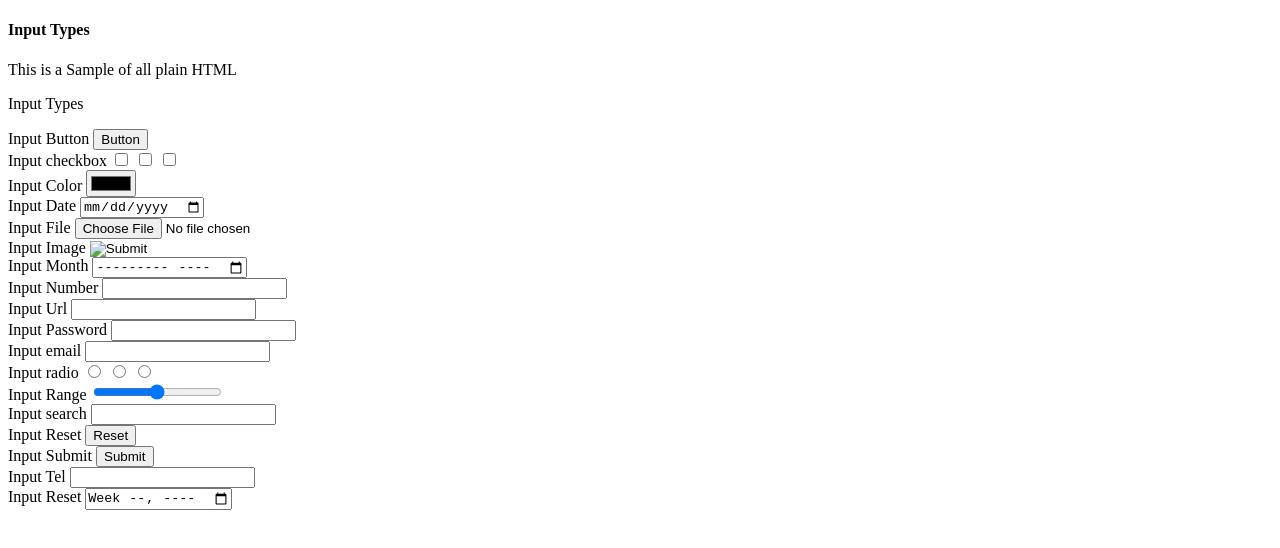
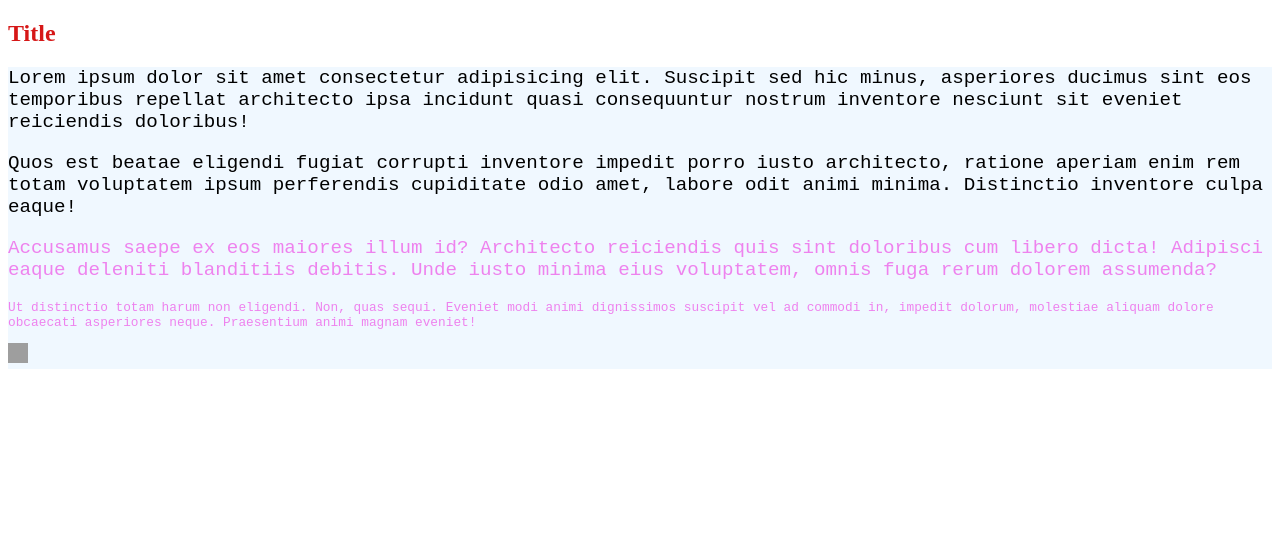
Before and after one commit to MayeDay/Sabio-HTML-CSS-Intro, a plain HTML site: page index.html in a window 1280 px wide. Drawn offline with Linux system fonts and the light colour scheme; grey boxes are pictures that could not be loaded.

Commit message:
adding styles

```diff
--- /dev/null
+++ b/index.css
@@ -0,0 +1,22 @@
+h2 {
+   color: rgb(214, 23, 23);
+}
+
+#main-p{
+  font-size: 1.2rem;
+  background-color: aliceblue;
+  font-family: 'Courier New', Courier, monospace;
+}
+
+.p-class {
+  color: violet;
+}
+
+.p-font {
+  font-size: .8rem;
+}
+
+img[src]{
+  width: 20px;
+  height: 20px;
+}
--- a/index.html
+++ b/index.html
@@ -2,156 +2,30 @@
 <html>
 
 <head>
-  <!-- contains metadata-->
-  <title>
-    Title Changes
-  </title>
+  <link rel="stylesheet" href="index.css">
+  <title>CSS Practice</title>
 </head>
 
 <body>
-  <!-- This is a header -->
-  <h4>Input Types</h4>
+  <h2>Title</h2>
+  <div id="main-p">
+    <p>Lorem ipsum dolor sit amet consectetur adipisicing elit. Suscipit sed hic minus, asperiores ducimus sint eos
+      temporibus repellat architecto ipsa incidunt quasi consequuntur nostrum inventore nesciunt sit eveniet reiciendis
+      doloribus!</p>
+    <p>Quos est beatae eligendi fugiat corrupti inventore impedit porro iusto architecto, ratione aperiam enim rem totam
+      voluptatem ipsum perferendis cupiditate odio amet, labore odit animi minima. Distinctio inventore culpa eaque!</p>
+    <p class="p-class">Accusamus saepe ex eos maiores illum id? Architecto reiciendis quis sint doloribus cum libero
+      dicta! Adipisci
+      eaque deleniti blanditiis debitis. Unde iusto minima eius voluptatem, omnis fuga rerum dolorem assumenda?</p>
+    <p class="p-class p-font">Ut distinctio totam harum non eligendi. Non, quas sequi. Eveniet modi animi dignissimos
+      suscipit
+      vel ad commodi
+      in, impedit dolorum, molestiae aliquam dolore obcaecati asperiores neque. Praesentium animi magnam eveniet!</p>
 
-  <!-- this is a douple p tag-->
-  <p>This is a Sample of all plain HTML</p>
-  <p>Input Types</p>
+    <img src="http://s3.amazonaws.com/pix.iemoji.com/images/emoji/apple/ios-12/256/smiling-face-with-sunglasses.png"
+      alt="">
+  </div>
 
-
-  <div class="input-types">
-    <form action="">
-      <div id="1">
-        <label for="input_1">
-          Input Button
-        </label>
-        <input type="button" value="Button">
-      </div>
-
-      <div id="2">
-        <label for="input_2">
-          Input checkbox
-        </label>
-        <input type="checkbox" value="Button" name="check">
-        <input type="checkbox" value="Button" name="check">
-        <input type="checkbox" value="Button" name="check">
-
-      </div>
-
-      <div id="3">
-        <label for="input_3">
-          Input Color
-        </label>
-        <input type="color" value="Button">
-      </div>
-
-      <div id="4">
-        <label for="input_4">
-          Input Date
-        </label>
-        <input type="date" name="" id="">
-      </div>
-
-      <div id="5">
-        <label for="input_5">
-          Input File
-        </label>
-        <input type="file" name="Button">
-      </div>
-
-      <div id="6">
-        <label for="input_6">
-          Input Image
-        </label>
-        <input type="image" name="Button">
-      </div>
-
-      <div id="7">
-        <label for="input_7">
-          Input Month
-        </label>
-        <input type="month" name="Button">
-      </div>
-
-      <div id="8">
-        <label for="input_8">
-          Input Number
-        </label>
-        <input type="number" name="Button">
-      </div>
-
-      <div id="9">
-        <label for="input_9">
-          Input Url
-        </label>
-        <input type="url" name="Button">
-      </div>
-
-      <div id="10">
-        <label for="input_10">
-          Input Password
-        </label>
-        <input type="password" name="Button">
-      </div>
-
-      <div id="11">
-        <label for="input_11">
-          Input email
-        </label>
-        <input type="email" name="" id="">
-      </div>
-
-      <div id="12">
-        <label for="input_12">
-          Input radio
-        </label>
-        <input type="radio" name="radio" id="radio1">
-        <input type="radio" name="radio" id="radio2">
-        <input type="radio" name="radio" id="radio3">
-      </div>
-
-      <div id="13">
-        <label for="input_13">
-          Input Range
-        </label>
-        <input type="range" name="range" min="0" max="300" value="150" step="50" id="13">
-      </div>
-
-      <div id="14">
-        <label for="input_14">
-          Input search
-        </label>
-        <input type="search" name="" id="">
-      </div>
-
-      <div id="15">
-        <label for="input_15">
-          Input Reset
-        </label>
-        <input type="reset" name="rese" value="Reset">
-      </div>
-
-      <div id="16">
-        <label for="input_16">
-          Input Submit
-        </label>
-        <input type="submit" value="Submit">
-      </div>
-
-      <div id="15">
-        <label for="input_15">
-          Input Tel
-        </label>
-        <input type="tel" name="" id="" pattern="[0-9]{3}-[0-9]{3}-[0-9]{4}">
-      </div>
-
-      <div id="16">
-        <label for="input_16">
-          Input Reset
-        </label>
-        <input type="week" name="" id="">
-      </div>
-
-    </form>
-  </div>
 </body>
 
 </html>
```
